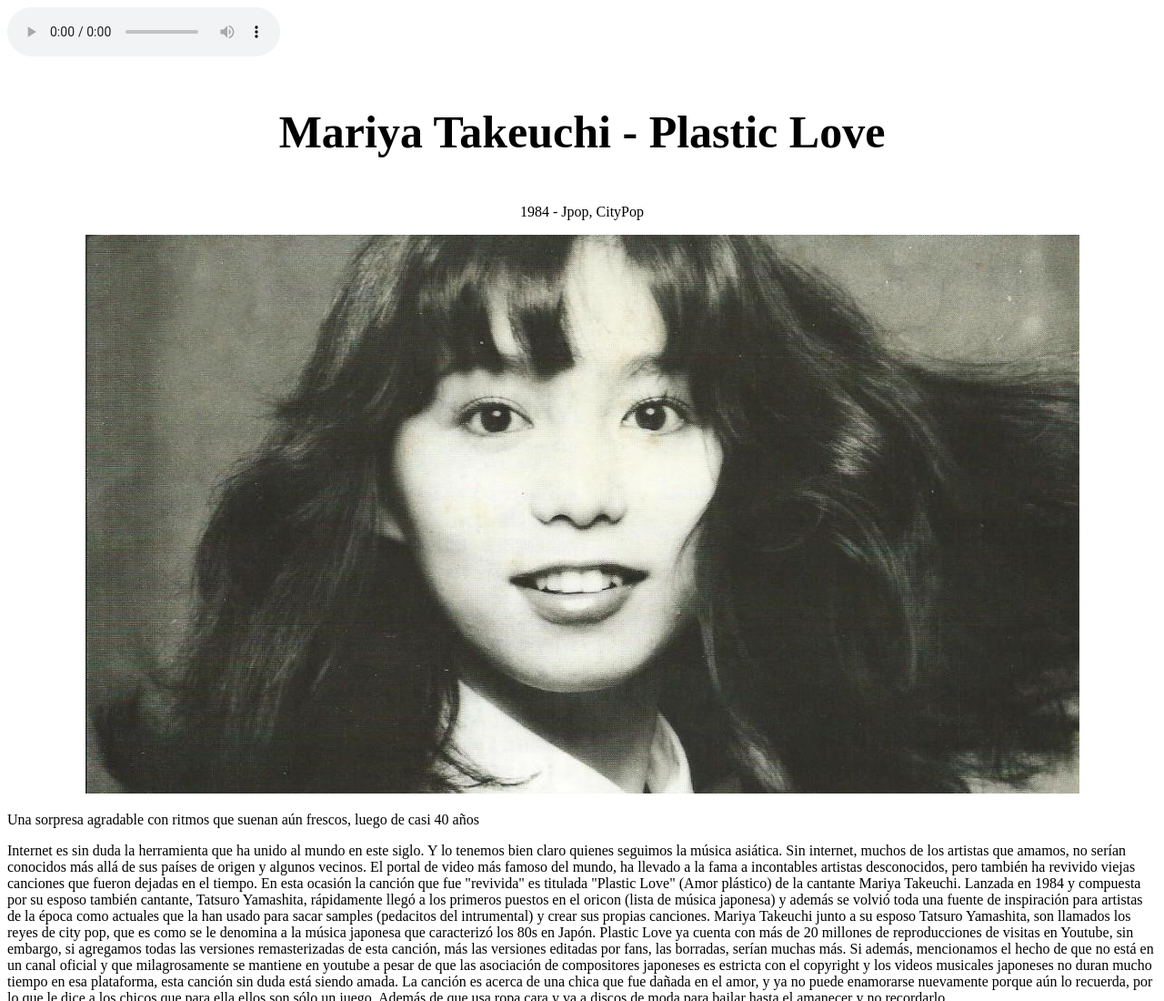
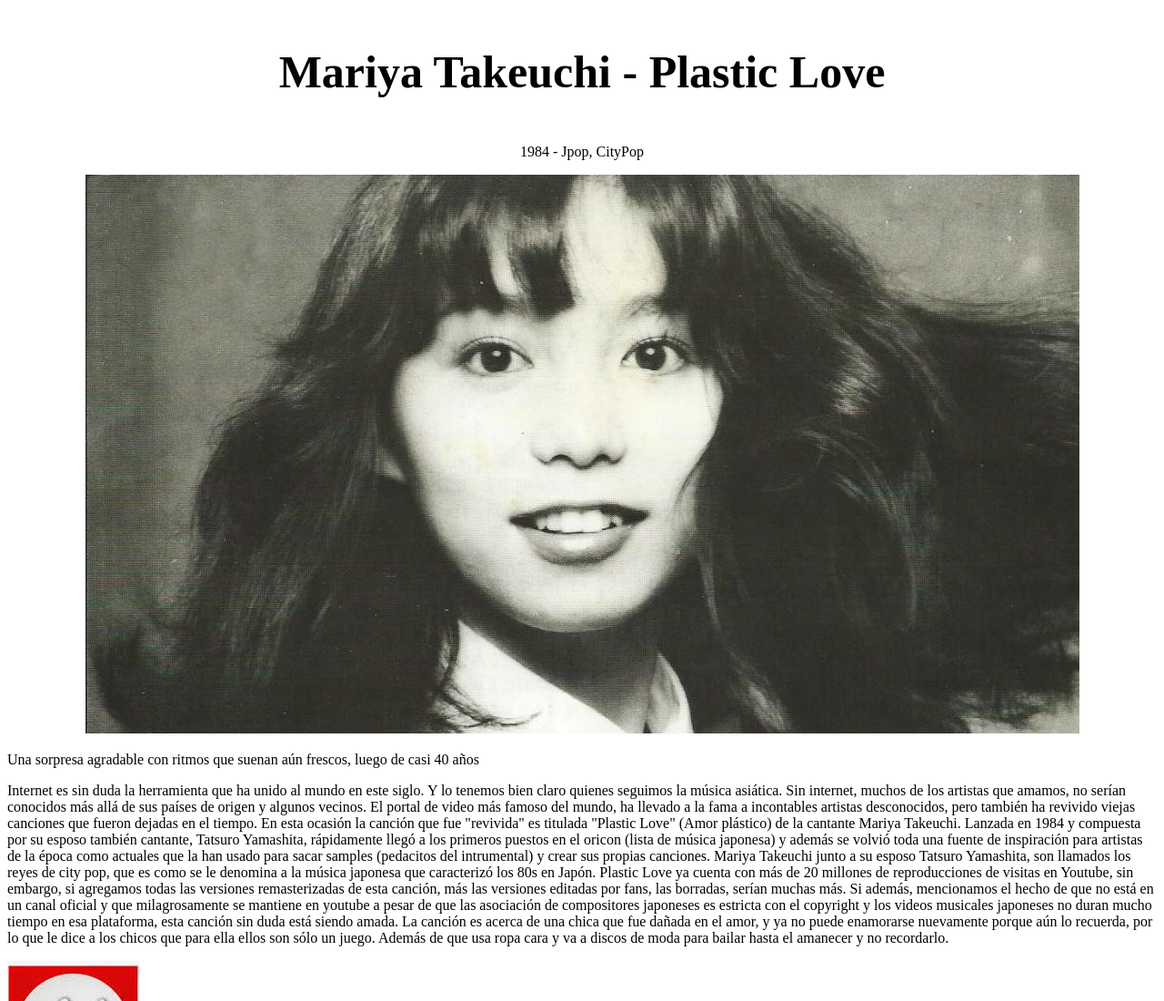
Before and after one commit to JJBriceL/jbriceno.github.io, a plain HTML site: page views/reseña1.html in a window 1280 px wide. Shown: the top 1100 px of the page at 91% size. Drawn offline with Linux system fonts and the light colour scheme; files whose address does not match are found by name.

Commit message:
cambiiiiiiiiiiiiiiiiooos

```diff
--- a/views/reseña1.html
+++ b/views/reseña1.html
@@ -7,7 +7,6 @@
     <title>i♥music</title>
 </head>
 <body>
-    <audio autoplay controls="controls"> <source src="https://radios.yanapak.org/radio_trama" type="audio/ogg" /> </audio>
     <center>
         <p style="font-size:50px"><b>Mariya Takeuchi - Plastic Love</b></p>
         <p>1984 - Jpop, CityPop</p>
```
